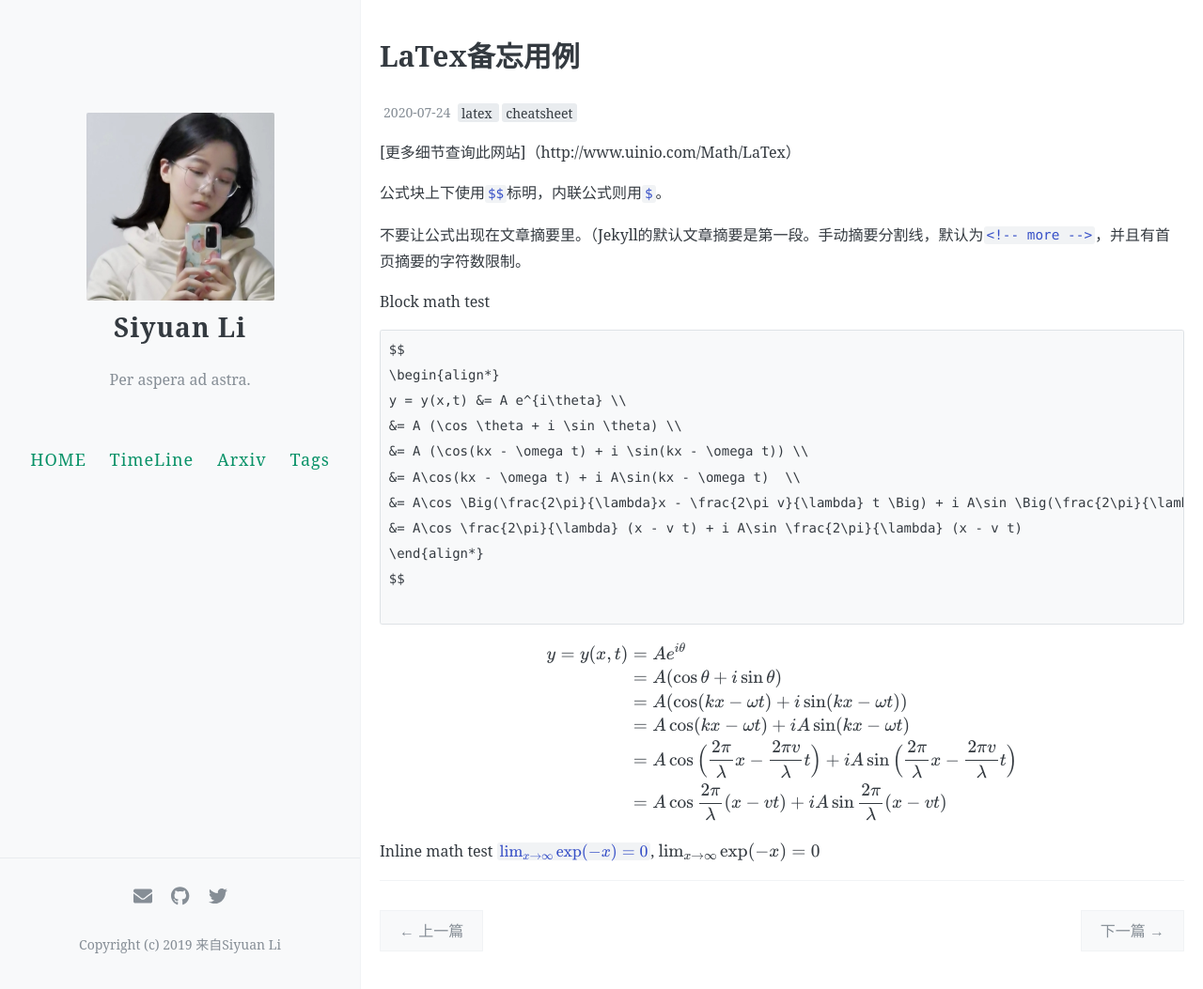
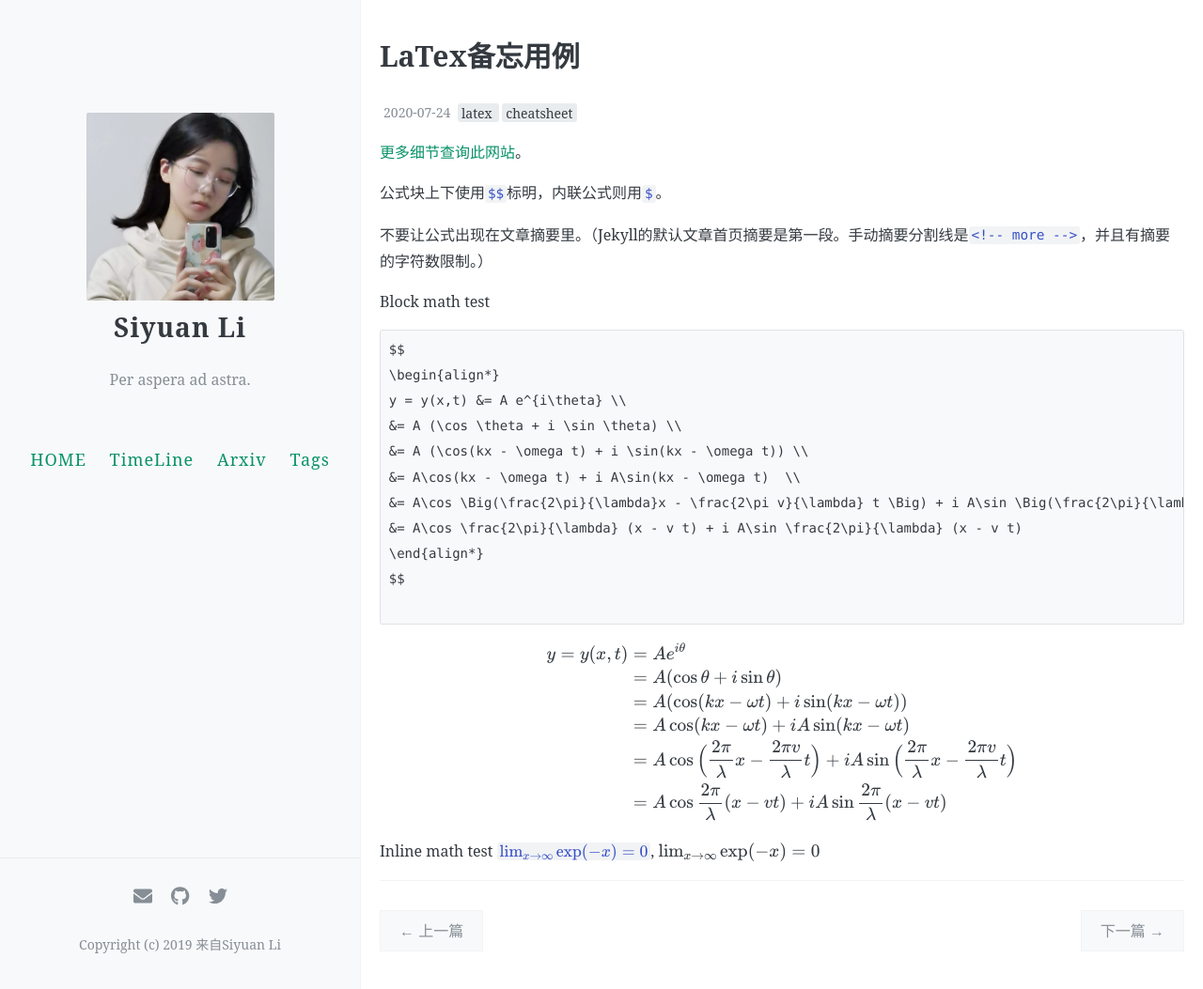
Before and after one commit to ApolloLSY/Attic, a Jekyll site: the page built from _posts/2020-07-24-latex-cheatsheet.md, in a window 1280 px wide and 1053 px high. Shown: the whole window at 94% size. Built offline with Jekyll 4.4.1, drawn with Linux system fonts in a browser that asks for light colours; formulas are drawn with MathJax 3; comment, search, counter and statistics services are not loaded.

Commit message:
Update 2020-07-24-latex-cheatsheet.md

```diff
--- a/_posts/2020-07-24-latex-cheatsheet.md
+++ b/_posts/2020-07-24-latex-cheatsheet.md
@@ -6,13 +6,14 @@ tags: [latex, cheatsheet]
 comments: true
 ---
 
-[更多细节查询此网站]（http://www.uinio.com/Math/LaTex）
+[更多细节查询此网站](http://www.uinio.com/Math/LaTex)。
+
+<!-- more -->
 
 公式块上下使用`$$`标明，内联公式则用`$`。
 
-不要让公式出现在文章摘要里。（Jekyll的默认文章摘要是第一段。手动摘要分割线，默认为`<!-- more -->`，并且有首页摘要的字符数限制。
+不要让公式出现在文章摘要里。（Jekyll的默认文章首页摘要是第一段。手动摘要分割线是`<!-- more -->`，并且有摘要的字符数限制。）
 
-<!-- more -->
 
 Block math test
 
```
